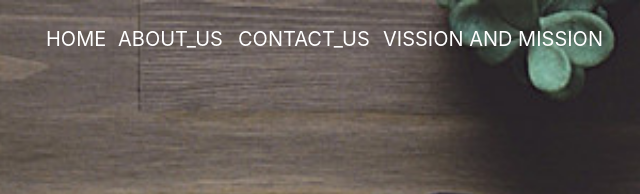
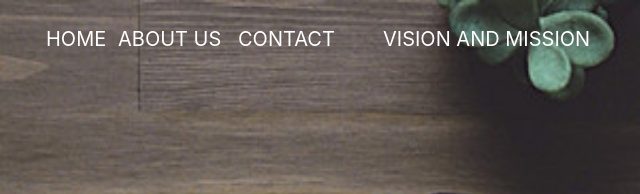
Before and after one commit to Zay-khemmy/Samples, a plain HTML site: page index.html in a window 1280 px wide. Shown: the top 194 px of the page, 517-1157 px from the left. Drawn offline with Linux system fonts and the light colour scheme.

Commit message:
i corrected the spelling of vision and also corrected contact_us and about_us

```diff
--- a/index.html
+++ b/index.html
@@ -110,16 +110,16 @@
                 <a href="index.html">HOME</a>
             </div>
             <div class="about">
-                <a href="about_us.html">ABOUT_US</a>
+                <a href="about_us.html">ABOUT US</a>
             </div>
             <div class="contact">
-                <a href="contact_us.html">CONTACT_US</a>
+                <a href="contact_us.html">CONTACT</a>
             </div>
             <div class="vission">
-                <a href="vission_and_mission.html">VISSION AND MISSION</a>
+                <a href="vision_and_mission.html">VISION AND MISSION</a>
             </div>
             <div class="login">
-                <button><a href="login_page.html">REGISTRATION PAGE</a></button>
+                <button><a href="login_page.html">REGISTRATION</a></button>
             </div>
 
         </div>
```
